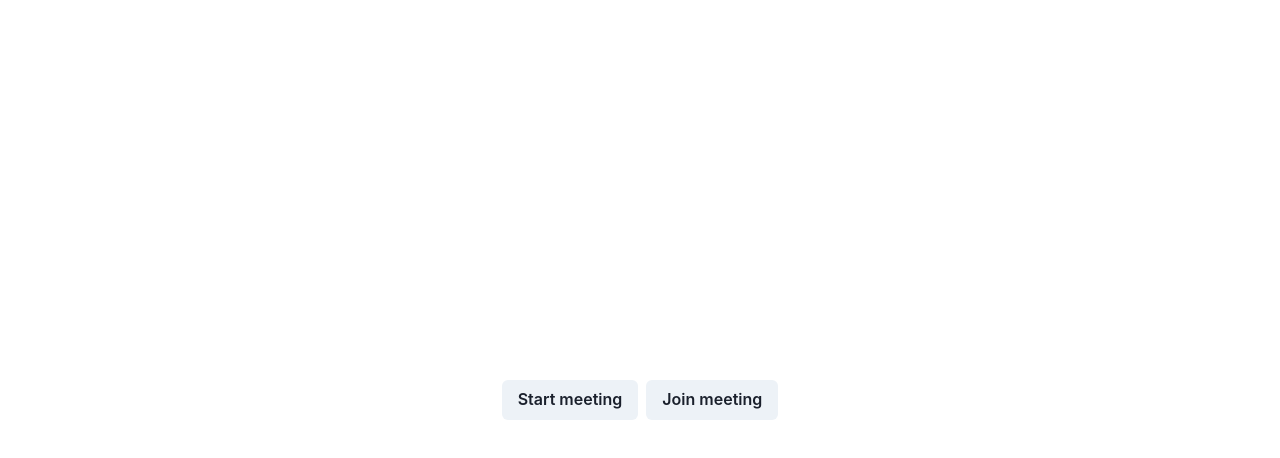
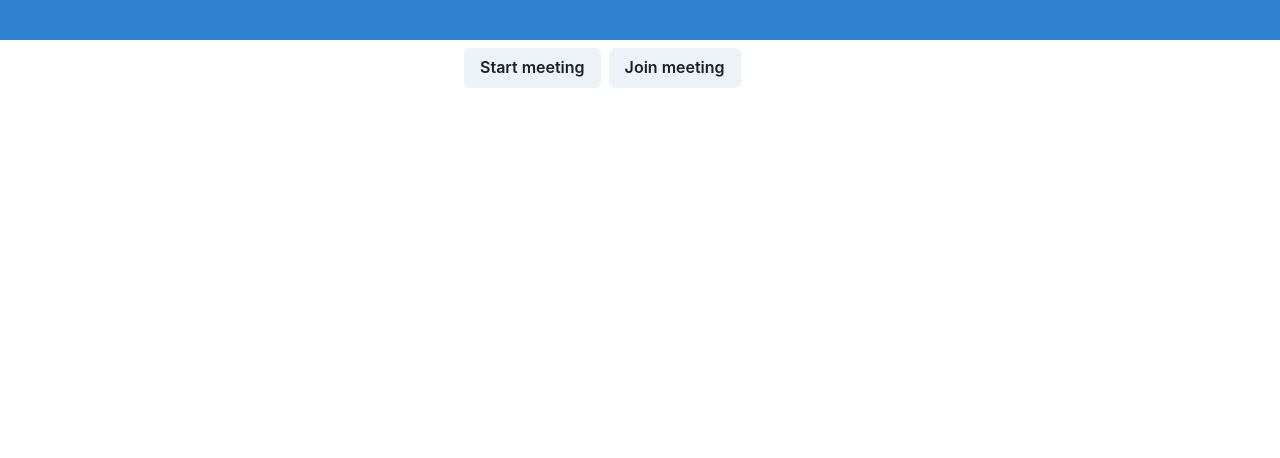
Before and after one commit to mwilliamson/virtual-hand-signals, a React (Create React App) app in the folder web-ui/: page / in a window 1280 px wide. Shown: the top 458 px of the page. Built offline with nearby package versions, Linux system fonts and the light colour scheme.

Commit message:
Use AppBar on home page

```diff
--- a/web-ui/src/HomePage.tsx
+++ b/web-ui/src/HomePage.tsx
@@ -10,6 +10,7 @@ import { useState } from "react";
 
 import { Meeting } from "../../server/lib/meetings";
 import * as api from "./api";
+import { AppBar } from "./AppBar";
 import { meetingNotFoundTitle, meetingNotFoundDescription, useErrorReporter } from "./errors";
 import * as localStorage from "./localStorage";
 import { useNavigation } from "./navigation";
@@ -40,20 +41,28 @@ export default function HomePage() {
         setJoiningMeeting(true);
     }
 
+    if (!joiningMeeting) {
         return (
-        <Center width="100vw" height="100vh">
-            {!joiningMeeting ? (
+            <>
+                <AppBar>&nbsp;</AppBar>
+                <PageContentContainer>
                     <ButtonGroup>
                         <Button onClick={handleStartMeeting}>Start meeting</Button>
                         <Button onClick={handleJoinMeetingClick}>Join meeting</Button>
                     </ButtonGroup>
-            ) : (
+                </PageContentContainer>
+            </>
+        );
+    } else {
+        return (
+            <>
+                <AppBar>Join meeting</AppBar>
                 <PageContentContainer>
                     <JoinMeetingForm />
                 </PageContentContainer>
-            )}
-        </Center>
+            </>
         );
+    }
 }
 
 function JoinMeetingForm() {
```
Lines whose indentation alone changed are shown as unchanged.
